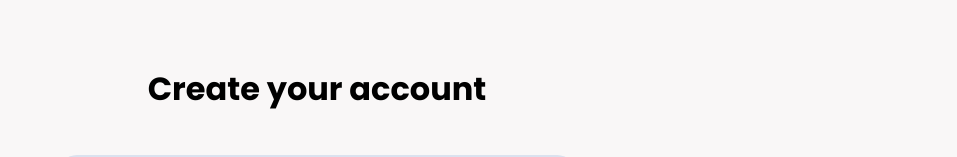
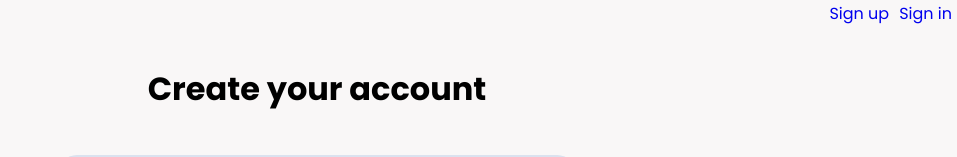
Before and after one commit to seba9837/Vehicly.Frontend, a React (Create React App) app: page /signup in a window 1280 px wide. Shown: the top 157 px of the page, without its empty margins (323-1280 px from the left). Built offline with nearby package versions, Linux system fonts and the light colour scheme.

Commit message:
added layout component and navigation bar with basic styles

```diff
--- a/src/App.js
+++ b/src/App.js
@@ -2,16 +2,19 @@ import React, { useEffect } from 'react';
 import { Route, Switch, withRouter } from 'react-router-dom';
 import { connect } from 'react-redux';
 
+import Layout from './containers/Layout/Layout';
 import signIn from './containers/Auth/SingIn/signIn';
 import signUp from './containers/Auth/SingUp/signUp';
 
-const app = props => {
+const app = (props) => {
   return (
-    <Switch>
-      <Route path='/signin' component={signIn} />
-      <Route path='/signup' component={signUp} />
-    </Switch>
+    <Layout>
+      <Switch>
+        <Route path='/signin' component={signIn} />
+        <Route path='/signup' component={signUp} />
+      </Switch>
+    </Layout>
   );
-}
+};
 
 export default withRouter(app);
--- /dev/null
+++ b/src/components/Navigation/NavigationBar/navigationBar.css
@@ -0,0 +1,6 @@
+.navigationBar {
+  width: 100%;
+  position: fixed;
+  top: 0;
+  left: 0;
+}
--- /dev/null
+++ b/src/components/Navigation/NavigationBar/navigationBar.js
@@ -0,0 +1,14 @@
+import React from 'react';
+
+import NavigationLinks from '../NavigationLinks/navigationLinks';
+import './navigationBar.css';
+
+const navigationBar = (props) => (
+  <header className='navigationBar'>
+    <nav>
+      <NavigationLinks />
+    </nav>
+  </header>
+);
+
+export default navigationBar;
--- /dev/null
+++ b/src/components/Navigation/NavigationLinks/NavigationLink/navigationLink.css
@@ -0,0 +1,10 @@
+.navigationLink {
+  display: inline-block;
+  padding: 5px;
+  float: right;
+}
+
+.navigationLink a {
+  text-decoration: none;
+  display: block;
+}
--- /dev/null
+++ b/src/components/Navigation/NavigationLinks/NavigationLink/navigationLink.js
@@ -0,0 +1,14 @@
+import React from 'react';
+
+import { NavLink } from 'react-router-dom';
+import './navigationLink.css';
+
+const navigationLink = (props) => (
+  <li className='navigationLink'>
+    <NavLink to={props.navigateTo} exact>
+      {props.children}
+    </NavLink>
+  </li>
+);
+
+export default navigationLink;
--- /dev/null
+++ b/src/components/Navigation/NavigationLinks/navigationLinks.css
@@ -0,0 +1,3 @@
+.navigationList {
+  list-style: none;
+}
--- /dev/null
+++ b/src/components/Navigation/NavigationLinks/navigationLinks.js
@@ -0,0 +1,13 @@
+import React from 'react';
+
+import NavigationLink from './NavigationLink/navigationLink';
+import './navigationLinks.css';
+
+const navigationLinks = (props) => (
+  <ul className='navigationList'>
+    <NavigationLink navigateTo='/signin'>Sign in</NavigationLink>
+    <NavigationLink navigateTo='/signup'>Sign up</NavigationLink>
+  </ul>
+);
+
+export default navigationLinks;
--- a/src/components/UI/Input/input.js
+++ b/src/components/UI/Input/input.js
@@ -1,7 +1,7 @@
 import React from 'react';
 
 import './input.css';
-import { makeStyles } from "@material-ui/core/styles";
+import { makeStyles } from '@material-ui/core/styles';
 import AccountCircleIcon from '@material-ui/icons/AccountCircle';
 import EmailIcon from '@material-ui/icons/Email';
 import LockIcon from '@material-ui/icons/Lock';
@@ -13,62 +13,69 @@ const useStyles = makeStyles({
     fill: '#3f72af',
     margin: 'auto',
     height: '30px',
-        width: '30px'
-    }
+    width: '30px',
+  },
 });
 
-const Input = props => {
+const Input = (props) => {
   const classes = useStyles();
   let inputForm = null;
   let inputIcon = null;
 
   switch (props.elementType) {
-        case ('input'):
-            inputForm = <input
+    case 'input':
+      inputForm = (
+        <input
           className='input'
           {...props.elementAttributes}
           value={props.value}
           onChange={props.changed}
         />
+      );
       break;
-        case ('select'):
-            inputForm = <select
+    case 'select':
+      inputForm = (
+        <select
           className='input'
           {...props.elementAttributes}
           value={props.value}
-                onChange={props.changed}>
-                {props.elementAttributes?.options.map(option => (
+          onChange={props.changed}
+        >
+          {props.elementAttributes?.options.map((option) => (
             <option key={option.value} value={option.value}>
               {option?.displayValue}
             </option>
           ))}
         </select>
+      );
       break;
     default:
-            inputForm = <input
+      inputForm = (
+        <input
           className='input'
           {...props.elementAttributes}
           value={props.value}
           onChange={props.changed}
         />
+      );
       break;
   }
 
   switch (props.iconType) {
-        case ('EmailIcon'):
-            inputIcon = <EmailIcon className={classes.icon} />
+    case 'EmailIcon':
+      inputIcon = <EmailIcon className={classes.icon} />;
       break;
-        case ('LockIcon'):
-            inputIcon = <LockIcon className={classes.icon} />
+    case 'LockIcon':
+      inputIcon = <LockIcon className={classes.icon} />;
       break;
-        case ('AccountCircleIcon'):
-            inputIcon = <AccountCircleIcon className={classes.icon} />
+    case 'AccountCircleIcon':
+      inputIcon = <AccountCircleIcon className={classes.icon} />;
       break;
-        case ('AccountTreeIcon'):
-            inputIcon = <AccountTreeIcon className={classes.icon} />
+    case 'AccountTreeIcon':
+      inputIcon = <AccountTreeIcon className={classes.icon} />;
       break;
     default:
-            inputIcon = <ErrorIcon className={classes.icon} />
+      inputIcon = <ErrorIcon className={classes.icon} />;
       break;
   }
 
@@ -77,7 +84,7 @@ const Input = props => {
       {inputIcon}
       {inputForm}
     </div>
-    )
-}
+  );
+};
 
 export default Input;
--- a/src/containers/Auth/SingUp/signUp.js
+++ b/src/containers/Auth/SingUp/signUp.js
@@ -5,84 +5,80 @@ import { connect } from 'react-redux';
 import Input from '../../../components/UI/Input/input';
 import '../auth.css';
 
-const SignUP = props => {
-    const [inputs, setInputs] = useState(
-        {
+const SignUP = (props) => {
+  const [inputs, setInputs] = useState({
     firstName: {
       elementType: 'input',
       elementAttributes: {
         type: 'text',
-                    placeholder: 'Enter your first name'
+        placeholder: 'Enter your first name',
       },
       value: '',
       label: 'First name',
-                iconType: 'AccountCircleIcon'
+      iconType: 'AccountCircleIcon',
     },
     lastName: {
       elementType: 'input',
       elementAttributes: {
         type: 'text',
-                    placeholder: 'Enter your last name'
+        placeholder: 'Enter your last name',
       },
       value: '',
       label: 'Last name',
-                iconType: 'AccountCircleIcon'
+      iconType: 'AccountCircleIcon',
     },
     email: {
       elementType: 'input',
       elementAttributes: {
         type: 'email',
-                    placeholder: 'Enter your email'
+        placeholder: 'Enter your email',
       },
       value: '',
       label: 'E-mail',
-                iconType: 'EmailIcon'
+      iconType: 'EmailIcon',
     },
     password: {
       elementType: 'input',
       elementAttributes: {
         type: 'password',
-                    placeholder: 'Enter your password'
+        placeholder: 'Enter your password',
       },
       value: '',
       label: 'Password',
-                iconType: 'LockIcon'
+      iconType: 'LockIcon',
     },
     confirmPassword: {
       elementType: 'input',
       elementAttributes: {
         type: 'password',
-                    placeholder: 'Confirm your password'
+        placeholder: 'Confirm your password',
       },
       value: '',
       label: 'Confirm password',
-                iconType: 'LockIcon'
+      iconType: 'LockIcon',
     },
     accountType: {
       elementType: 'select',
       elementConfig: {
-                    options: []
+        options: [],
       },
       value: '',
       label: 'Account type',
-                iconType: 'AccountTreeIcon'
-            }
-        }
-    );
+      iconType: 'AccountTreeIcon',
+    },
+  });
 
-    const inputChangeHandler = (event, inputName) => {
-
-    }
+  const inputChangeHandler = (event, inputName) => {};
 
   const formElementsArray = [];
   for (let key in inputs) {
     formElementsArray.push({
       id: key,
-            config: inputs[key]
+      config: inputs[key],
     });
   }
 
-    let formInputs = formElementsArray.map(formInput => (
+  let formInputs = formElementsArray.map((formInput) => (
     <Input
       key={formInput.id}
       value={formInput.config.value}
@@ -92,16 +88,13 @@ const SignUP = props => {
       iconType={formInput.config.iconType}
       changed={(event) => inputChangeHandler(event, formInput.id)}
     />
-
-    ))
+  ));
 
   return (
     <div className='authContainer'>
       <form className='authForm'>
         <h1>Create your account</h1>
-                <div className='authInputsForm'>
-                    {formInputs}
-                </div>
+        <div className='authInputsForm'>{formInputs}</div>
         <div className='textWithLinkContainer'>
           <span>Already have an account? </span>
           <Link to='/signin'>Sign in</Link>.
@@ -109,20 +102,18 @@ const SignUP = props => {
       </form>
     </div>
   );
-}
+};
 
-const mapStateToProps = state => {
+const mapStateToProps = (state) => {
   return {
     loading: state.auth.loading,
     error: state.auth.error,
-        authenticated: state.auth.token !== null
-    }
-}
+    authenticated: state.auth.token !== null,
+  };
+};
 
-const mapDispatchToProps = dispatch => {
-    return {
+const mapDispatchToProps = (dispatch) => {
+  return {};
+};
 
-    }
-}
-
-export default connect(mapStateToProps, mapDispatchToProps)(SignUP)
+export default connect(mapStateToProps, mapDispatchToProps)(SignUP);
--- /dev/null
+++ b/src/containers/Layout/Layout.js
@@ -0,0 +1,14 @@
+import React from 'react';
+
+import NavigationBar from '../../components/Navigation/NavigationBar/navigationBar';
+
+const layout = (props) => {
+  return (
+    <>
+      <NavigationBar />
+      <main>{props.children}</main>
+    </>
+  );
+};
+
+export default layout;
```
Also changed, not shown: src/containers/Layout/Layout.css (added). Lines whose indentation alone changed are shown as unchanged.
